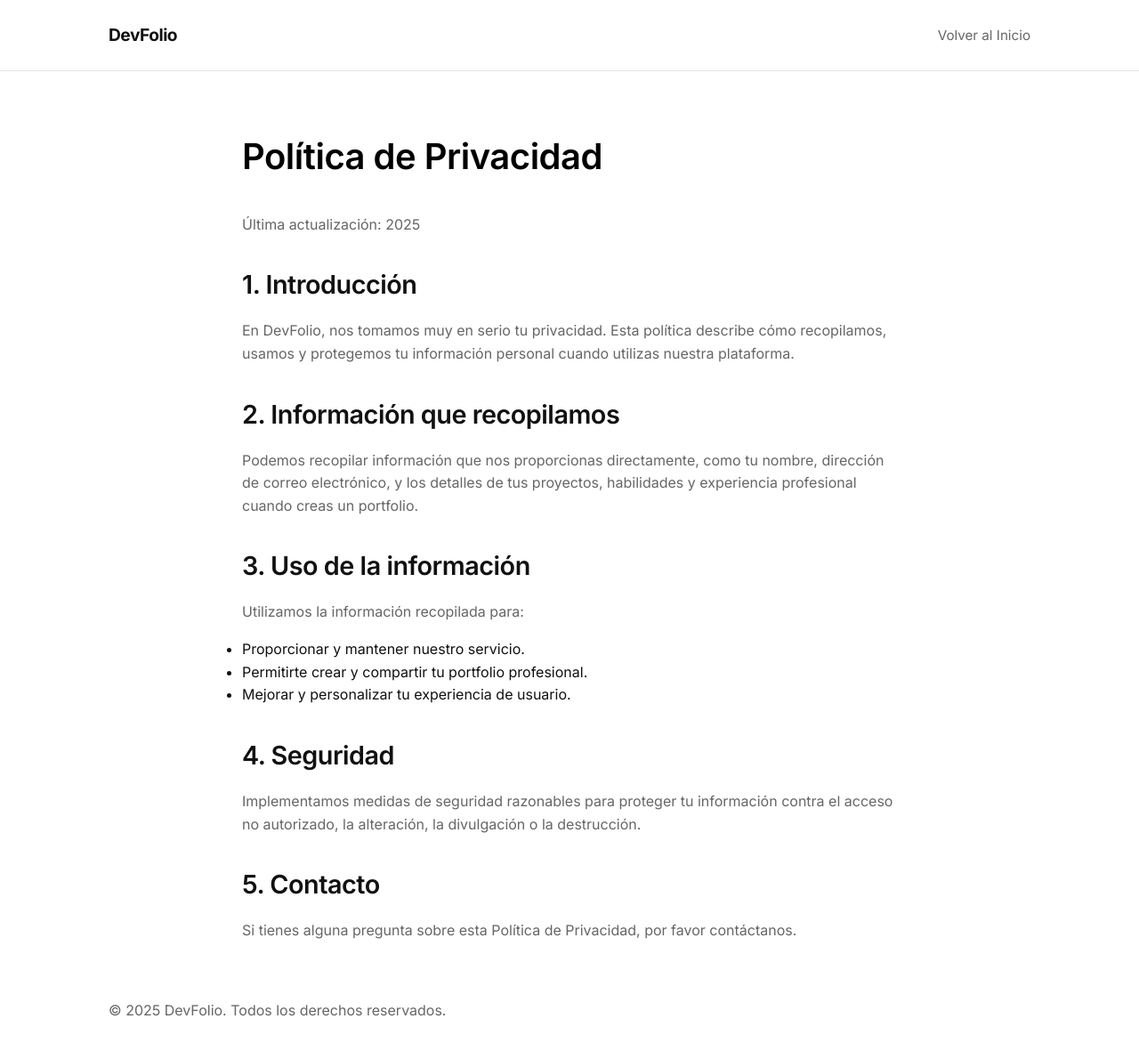
After one commit to IsmaVargass/DevFolio, a PHP site: page /html/privacy.html in a window 1280 px wide. The commit adds this page. Shown: the whole page at 89% size. Run offline with PHP 8.4, Linux system fonts and the light colour scheme.

Commit message:
Modificado index.html y cambiado css.

```diff
--- a/css/style.css
+++ b/css/style.css
@@ -310,23 +310,254 @@ p {
     box-shadow: 0 10px 30px rgba(0, 0, 0, 0.05);
 }
 
-.close-modal {
-    float: right;
-    cursor: pointer;
-    font-size: 1.5rem;
+.close-modal {}
+
+/* Layout */
+main {
+    padding: 4rem 0;
+    min-height: 80vh;
 }
 
-/* Footer */
-.footer {
-    border-top: 1px solid var(--border-color);
-    padding: 2rem 0;
-    text-align: center;
-    font-size: 0.9rem;
-    color: var(--text-muted);
-    margin-top: auto;
+/* Typography */
+h1,
+h2,
+h3 {
+    font-weight: 600;
+    letter-spacing: -0.5px;
+    margin-bottom: 1rem;
 }
 
-.footer a {
+h1 {
+    font-size: 2.5rem;
+}
+
+h2 {
+    font-size: 1.8rem;
+}
+
+h3 {
+    font-size: 1.2rem;
+}
+
+p {
+    color: var(--text-muted);
+    margin-bottom: 1.5rem;
+}
+
+/* Forms */
+.auth-container {
+    max-width: 400px;
+    margin: 0 auto;
+}
+
+.form-group {
+    margin-bottom: 1.5rem;
+}
+
+.form-group label {
+    display: block;
+    margin-bottom: 0.5rem;
+    font-size: 0.9rem;
+    font-weight: 500;
+}
+
+.form-group input,
+.form-group textarea {
+    width: 100%;
+    padding: 0.8rem;
+    border: 1px solid var(--border-color);
+    border-radius: 4px;
+    font-family: var(--font-main);
+    font-size: 1rem;
+    transition: border-color 0.2s;
+}
+
+.form-group input:focus,
+.form-group textarea:focus {
+    outline: none;
+    border-color: var(--text-color);
+}
+
+/* Dashboard Grid */
+.dashboard-header {
+    display: flex;
+    justify-content: space-between;
+    align-items: center;
+    margin-bottom: 2rem;
+    padding-bottom: 1rem;
+    border-bottom: 1px solid var(--border-color);
+}
+
+.projects-grid {
+    display: grid;
+    grid-template-columns: repeat(auto-fill, minmax(300px, 1fr));
+    gap: 2rem;
+}
+
+.project-card {
+    border: 1px solid var(--border-color);
+    border-radius: 4px;
+    overflow: hidden;
+    transition: border-color 0.2s;
+}
+
+.project-card:hover {
+    border-color: var(--text-color);
+}
+
+.project-image {
+    width: 100%;
+    height: 200px;
+    object-fit: cover;
+    background-color: #f5f5f5;
+}
+
+.project-content {
+    padding: 1.5rem;
+}
+
+.project-tech {
+    display: flex;
+    flex-wrap: wrap;
+    gap: 0.5rem;
+    margin-bottom: 1rem;
+}
+
+.tech-tag {
+    background-color: #f5f5f5;
     color: var(--text-color);
-    text-decoration: underline;
+    padding: 0.2rem 0.6rem;
+    border-radius: 4px;
+    font-size: 0.75rem;
+    font-weight: 500;
 }
+
+/* Lists (Experience, Education) */
+.list-container {
+    display: flex;
+    flex-direction: column;
+    gap: 1.5rem;
+}
+
+.cv-item {
+    padding: 1.5rem;
+    border: 1px solid var(--border-color);
+    border-radius: 4px;
+}
+
+.cv-date {
+    font-size: 0.85rem;
+    margin-bottom: 0.5rem;
+    color: var(--text-muted);
+}
+
+/* Skills */
+.skills-grid {
+    display: flex;
+    flex-wrap: wrap;
+    gap: 0.8rem;
+}
+
+.skill-tag {
+    border: 1px solid var(--border-color);
+    padding: 0.4rem 1rem;
+    border-radius: 2rem;
+    display: flex;
+    align-items: center;
+    gap: 0.5rem;
+    font-size: 0.9rem;
+}
+
+.skill-level {
+    color: var(--text-muted);
+    font-size: 0.8rem;
+}
+
+/* Modal */
+.modal {
+    position: fixed;
+    top: 0;
+    left: 0;
+    width: 100%;
+    height: 100%;
+    background-color: rgba(255, 255, 255, 0.9);
+    display: flex;
+    justify-content: center;
+    align-items: center;
+    z-index: 1000;
+    opacity: 0;
+    pointer-events: none;
+    transition: opacity 0.2s;
+}
+
+.modal.active {
+    opacity: 1;
+    pointer-events: auto;
+}
+
+.modal-content {
+    background: white;
+    padding: 2rem;
+    border: 1px solid var(--border-color);
+    width: 90%;
+    max-width: 500px;
+    box-shadow: 0 10px 30px rgba(0, 0, 0, 0.05);
+    margin-top: auto;
+    border-top: 1px solid #eee;
+}
+
+.footer-content {
+    display: grid;
+    grid-template-columns: repeat(auto-fit, minmax(200px, 1fr));
+    gap: 2rem;
+    margin-bottom: 2rem;
+    text-align: left;
+}
+
+.footer-section h3 {
+    font-size: 1.1rem;
+    margin-bottom: 1rem;
+    color: var(--primary-color);
+}
+
+.footer-section ul {
+    list-style: none;
+    padding: 0;
+}
+
+.footer-section ul li {
+    margin-bottom: 0.5rem;
+}
+
+.footer-section ul li a {
+    color: #666;
+    text-decoration: none;
+    transition: color 0.3s ease;
+}
+
+.footer-section ul li a:hover {
+    color: var(--primary-color);
+}
+
+.social-links {
+    display: flex;
+    gap: 1rem;
+}
+
+.social-links a {
+    color: #666;
+    text-decoration: none;
+    font-weight: 500;
+}
+
+.social-links a:hover {
+    color: var(--primary-color);
+}
+
+.footer-bottom {
+    text-align: center;
+    padding-top: 2rem;
+    border-top: 1px solid #eee;
+    color: #888;
+    font-size: 0.9rem;
+}
--- /dev/null
+++ b/html/privacy.html
@@ -0,0 +1,75 @@
+<!DOCTYPE html>
+<html lang="es">
+<head>
+    <meta charset="UTF-8">
+    <meta name="viewport" content="width=device-width, initial-scale=1.0">
+    <title>Política de Privacidad - DevFolio</title>
+    <link rel="preconnect" href="https://fonts.googleapis.com">
+    <link rel="preconnect" href="https://fonts.gstatic.com" crossorigin>
+    <link href="https://fonts.googleapis.com/css2?family=Inter:wght@300;400;500;600;700&display=swap" rel="stylesheet">
+    <link rel="stylesheet" href="../css/style.css">
+    <link rel="stylesheet" href="../css/index.css">
+    <style>
+        .privacy-content {
+            max-width: 800px;
+            margin: 4rem auto;
+            padding: 0 2rem;
+            line-height: 1.6;
+        }
+        .privacy-content h1 {
+            margin-bottom: 2rem;
+            color: var(--primary-color);
+        }
+        .privacy-content h2 {
+            margin-top: 2rem;
+            margin-bottom: 1rem;
+            color: var(--text-color);
+        }
+        .privacy-content p {
+            margin-bottom: 1rem;
+            color: #666;
+        }
+    </style>
+</head>
+<body>
+    <nav class="navbar">
+        <div class="container nav-container">
+            <a href="../index.html" class="logo">DevFolio</a>
+            <ul class="nav-links">
+                <li><a href="../index.html">Volver al Inicio</a></li>
+            </ul>
+        </div>
+    </nav>
+
+    <main class="privacy-content">
+        <h1>Política de Privacidad</h1>
+        <p>Última actualización: 2025</p>
+
+        <h2>1. Introducción</h2>
+        <p>En DevFolio, nos tomamos muy en serio tu privacidad. Esta política describe cómo recopilamos, usamos y protegemos tu información personal cuando utilizas nuestra plataforma.</p>
+
+        <h2>2. Información que recopilamos</h2>
+        <p>Podemos recopilar información que nos proporcionas directamente, como tu nombre, dirección de correo electrónico, y los detalles de tus proyectos, habilidades y experiencia profesional cuando creas un portfolio.</p>
+
+        <h2>3. Uso de la información</h2>
+        <p>Utilizamos la información recopilada para:</p>
+        <ul>
+            <li>Proporcionar y mantener nuestro servicio.</li>
+            <li>Permitirte crear y compartir tu portfolio profesional.</li>
+            <li>Mejorar y personalizar tu experiencia de usuario.</li>
+        </ul>
+
+        <h2>4. Seguridad</h2>
+        <p>Implementamos medidas de seguridad razonables para proteger tu información contra el acceso no autorizado, la alteración, la divulgación o la destrucción.</p>
+
+        <h2>5. Contacto</h2>
+        <p>Si tienes alguna pregunta sobre esta Política de Privacidad, por favor contáctanos.</p>
+    </main>
+
+    <footer class="footer">
+        <div class="container">
+            <p>&copy; 2025 DevFolio. Todos los derechos reservados.</p>
+        </div>
+    </footer>
+</body>
+</html>
```
Also changed, not shown: index.html (+27 -2 lines), README.md.
